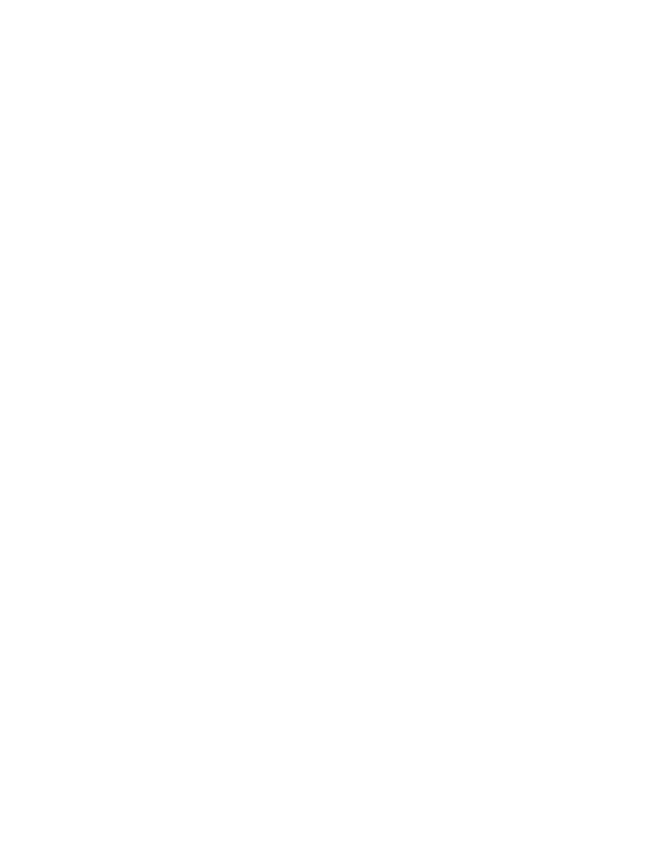
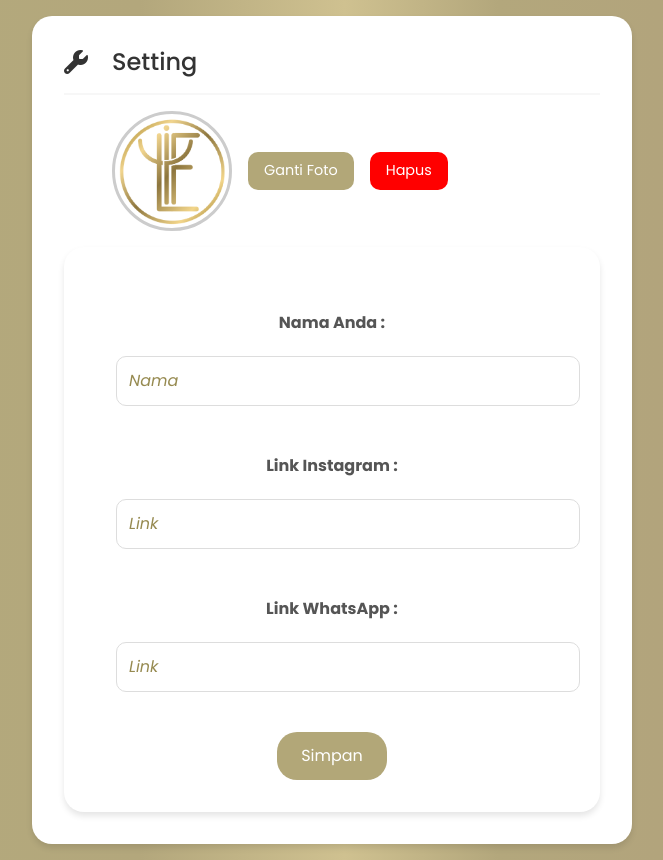
Before and after one commit to Praja-zip/lyfi, a React (Vite) app in the folder lyfi/: page /admin/setsetting in a window 1280 px wide. Before the commit this address had no page. Shown: the whole page, without its empty margins (308-971 px from the left). Before the commit the page ends 800 px from the top, so only its background shows below. Built offline with nearby package versions, Linux system fonts and the light colour scheme.

Commit message:
setting page

```diff
--- a/lyfi/src/App.jsx
+++ b/lyfi/src/App.jsx
@@ -21,6 +21,7 @@
 import "@fortawesome/fontawesome-free/css/all.min.css";
 import Register from "./pages/Register";
 import EditBundlingAdmin from "./pages/admin/EditBundlingAdmin";
+import SettingProfile from "./componentadmin/DashboardAdmin/Setting";
 
 function App() {
   return (
@@ -47,6 +48,8 @@
           <Route path="/admin/editbundling/:id" element={<EditBundlingAdmin />} />
           <Route path="/admin/editcategory/:id" element={<EditCategoriesAdmin />} />
           <Route path="/admin/category" element={<Category />} />
+          <Route path="/admin/setsetting" element={<SettingProfile />} />
+
         </Routes>
       </BrowserRouter>
     </>
--- a/lyfi/src/componentadmin/BundlingAdmin/BundlingTable.jsx
+++ b/lyfi/src/componentadmin/BundlingAdmin/BundlingTable.jsx
@@ -58,9 +58,11 @@
                   }).format(product?.harga_bundle || 0)}
                 </td>
                 <td className="text-center text-light" style={{ width: "40%" }}>
-                  {product.detail_bundle.split(" ").slice(0, 5).join(" ") +
-                    "..."}
+                  {product.detail_bundle.length > 100
+                    ? product.detail_bundle.substring(0, 100) + "..."
+                    : product.detail_bundle}
                 </td>
+
                 <td className="text-center">
                   <img
                     src={`http://127.0.0.1:8000/${product.foto_bundle[0]}`}
@@ -73,7 +75,10 @@
                     }}
                   />
                 </td>
-                <td className="text-center d-flex align-items-center justify-content-center" style={{ width: "100%", height: "6.5rem" }}>
+                <td
+                  className="text-center d-flex align-items-center justify-content-center"
+                  style={{ width: "100%", height: "6.5rem" }}
+                >
                   <Link
                     to={`/admin/editbundling/${product.id}`}
                     className="mx-1 text-decoration-none"
--- a/lyfi/src/componentadmin/DashboardAdmin/Setting.jsx
+++ b/lyfi/src/componentadmin/DashboardAdmin/Setting.jsx
@@ -1,6 +1,7 @@
 import React, { useState, useEffect } from "react";
 import Loading from "../../components/Loading/Loading";
-import userPhoto from "./../../assets/user.png";
+import userPhoto from "./../../assets/logopic.png";
+import "./../../componentadmin/DashboardAdmin/setting.css";
 
 const SettingProfile = () => {
     const [loading, setLoading] = useState(true);
@@ -44,7 +45,7 @@
             ) : (
                 <div className="setting-container">
                     <div className="setting-form">
-                        <h1><i className="fa-solid fa-wrench me-5"></i>Setting</h1>
+                        <h1><i className="fa-solid fa-wrench me-4 judul-setting"></i>Setting</h1>
                         <hr />
                         <div className="form-setting ms-5">
                             <img src={profileImage} alt="User" />
@@ -72,6 +73,7 @@
                                     <input type="text" name="redirect" placeholder="Link" />
                                 </div>
                             </div>
+                                <button type="submit" className="submit-button">Simpan</button>
                         </div>
                     </div>
                 </div>
--- /dev/null
+++ b/lyfi/src/componentadmin/DashboardAdmin/setting.css
@@ -0,0 +1,186 @@
+/* Styling container utama */
+.setting-container {
+  display: flex;
+  flex-direction: column;
+  align-items: center;
+  min-height: 100vh;
+  background: linear-gradient(
+    90deg,
+    rgba(180, 171, 124, 1) 0%,
+    rgba(179, 167, 124, 1) 35%,
+    rgba(207, 193, 144, 1) 51%,
+    rgba(179, 167, 124, 1) 63%,
+    rgba(176, 158, 124, 1) 100%
+  );
+  padding: 1rem;
+}
+
+/* Styling form utama */
+.setting-form {
+  background-color: white;
+  width: 100%;
+  max-width: 600px;
+  border-radius: 20px;
+  padding: 2rem;
+  box-shadow: 0 4px 6px rgba(0, 0, 0, 0.1);
+}
+
+.setting-form h1 {
+  display: flex;
+  align-items: center;
+  font-size: 1.5rem;
+  margin-bottom: 1rem;
+  color: #333;
+}
+
+.setting-form hr {
+  border: none;
+  border-top: 2px solid #ddd;
+  margin: 1rem 0;
+}
+
+/* Styling bagian pengaturan gambar */
+.form-setting {
+  display: flex;
+  align-items: center;
+  gap: 1rem;
+  margin-bottom: 1rem;
+}
+
+.form-setting img {
+  width: 120px;
+  height: 120px;
+  border-radius: 50%;
+  object-fit: cover;
+  border: 3px solid #ccc;
+}
+.custom-file-uploadd {
+  background-color: #b2a778;
+}
+.custom-file-upload {
+  background-color: red;
+}
+.custom-file-uploadd,
+.custom-file-upload {
+  color: white;
+  border: none;
+  border-radius: 10px;
+  padding: 0.5rem 1rem;
+  cursor: pointer;
+  transition: background-color 0.3s;
+  font-size: 0.9rem;
+  width: auto;
+}
+
+.custom-file-uploadd:hover,
+.custom-file-upload:hover {
+  background-color: #695c3f;
+}
+
+#file-upload {
+  display: none;
+}
+
+/* Styling form input */
+.form-addproduct {
+  display: flex;
+  flex-direction: column;
+  gap: 0rem;
+}
+
+.addproduct-input {
+  display: flex;
+  flex-direction: column;
+  gap: 0rem;
+}
+
+.addproduct-input label {
+  font-size: 1rem;
+  color: #555;
+}
+
+.addproduct-input input {
+  width: 100%;
+  padding: 0.75rem;
+  border: 1px solid #ddd;
+  border-radius: 10px;
+  font-size: 1rem;
+  outline: none;
+  transition: border-color 0.3s;
+}
+
+.addproduct-input input:focus {
+  border-color: #b2a778;
+}
+
+/* Tombol submit */
+.setting-form .submit-button {
+  background-color: #b2a778;
+  color: white;
+  border: none;
+  border-radius: 20px;
+  padding: 0.75rem 1.5rem;
+  cursor: pointer;
+  font-size: 1rem;
+  margin-top: 1.5rem;
+  transition: background-color 0.3s;
+  width: auto;
+}
+
+.setting-form .submit-button:hover {
+    background-color: #70694a;
+}
+
+/* Responsiveness */
+@media (max-width: 768px) {
+  .setting-form {
+    width: 90%;
+    padding: 1.5rem;
+  }
+
+  .form-setting img {
+    width: 100px;
+    height: 100px;
+  }
+
+  .setting-form h1 {
+    font-size: 1.25rem;
+  }
+
+  .addproduct-input input {
+    font-size: 0.9rem;
+    padding: 0.5rem;
+  }
+
+  .custom-file-uploadd,
+  .custom-file-upload,
+  .setting-form .submit-button {
+    font-size: 0.8rem;
+    padding: 0.5rem 1rem;
+  }
+}
+
+@media (max-width: 480px) {
+  .setting-form {
+    padding: 1rem;
+  }
+
+  .form-setting img {
+    width: 80px;
+    height: 80px;
+  }
+
+  .addproduct-input label {
+    font-size: 0.9rem;
+  }
+
+  .addproduct-input input {
+    font-size: 0.8rem;
+  }
+
+  .custom-file-uploadd,
+  .custom-file-upload,
+  .setting-form .submit-button {
+    font-size: 0.7rem;
+  }
+}
--- a/lyfi/src/componentadmin/ProductAdmin/ProductTable.jsx
+++ b/lyfi/src/componentadmin/ProductAdmin/ProductTable.jsx
@@ -72,8 +72,9 @@
                   }).format(product?.harga_produk || 0)}
                 </td>
                 <td className="text-center text-light" style={{ width: "40%" }}>
-                  {product.detail_produk.split(" ").slice(0, 5).join(" ") +
-                    "..."}
+                  {product.detail_produk.length > 100
+                    ? product.detail_produk.substring(0, 100) + "..."
+                    : product.detail_produk}
                 </td>
                 <td className="text-center">
                   <img
--- a/lyfi/src/components/InfoProduct/DetailProduct.jsx
+++ b/lyfi/src/components/InfoProduct/DetailProduct.jsx
@@ -126,13 +126,21 @@
 
                 <div class="text-sharelink">Salin Link</div>
               </button>
+              <a
+                href="https://www.instagram.com/lyfi_brightskin?igsh=MWttc3oycHRzNHBucg%3D%3D&utm_source=qr"
+                className="text-decoration-none"
+              >
                 <button class="Btn-instagram me-2">
-                <div class="sign-instagram">
-                  <i class="fa-brands fa-instagram"></i>
+                  <div className="sign-instagram">
+                    <i className="fa-brands fa-instagram"></i>
                   </div>
-
-                <div class="text-instagram">Kunjungi Kami</div>
+                  <div className="text-instagram">Kunjungi Kami</div>
                 </button>
+              </a>
+              <a
+                href="https://wa.me/628112749588"
+                className="text-decoration-none"
+              >
                 <button class="Btn-Facebook">
                   <div class="sign-Facebook">
                     <i class="fa-brands fa-whatsapp"></i>
@@ -140,6 +148,7 @@
 
                   <div class="text-Facebook">Kirim Pesan ke kami</div>
                 </button>
+              </a>
             </div>
           </span>
         </p>
--- a/lyfi/src/components/LandingPage/Footer.jsx
+++ b/lyfi/src/components/LandingPage/Footer.jsx
@@ -37,11 +37,11 @@
               </li>
               <li>
                 <i class="fa-brands fa-instagram me-2"></i>
-                <Link to="/">Instagram</Link>
+                <a href="">Instagram</a>
               </li>
               <li>
                 <i class="fa-brands fa-whatsapp me-2"></i>
-                <Link to="/">Whatsapp</Link>
+                <a href="">WhatsApp</a>
               </li>
             </ul>
           </div>
```
Lines whose indentation alone changed are shown as unchanged.
